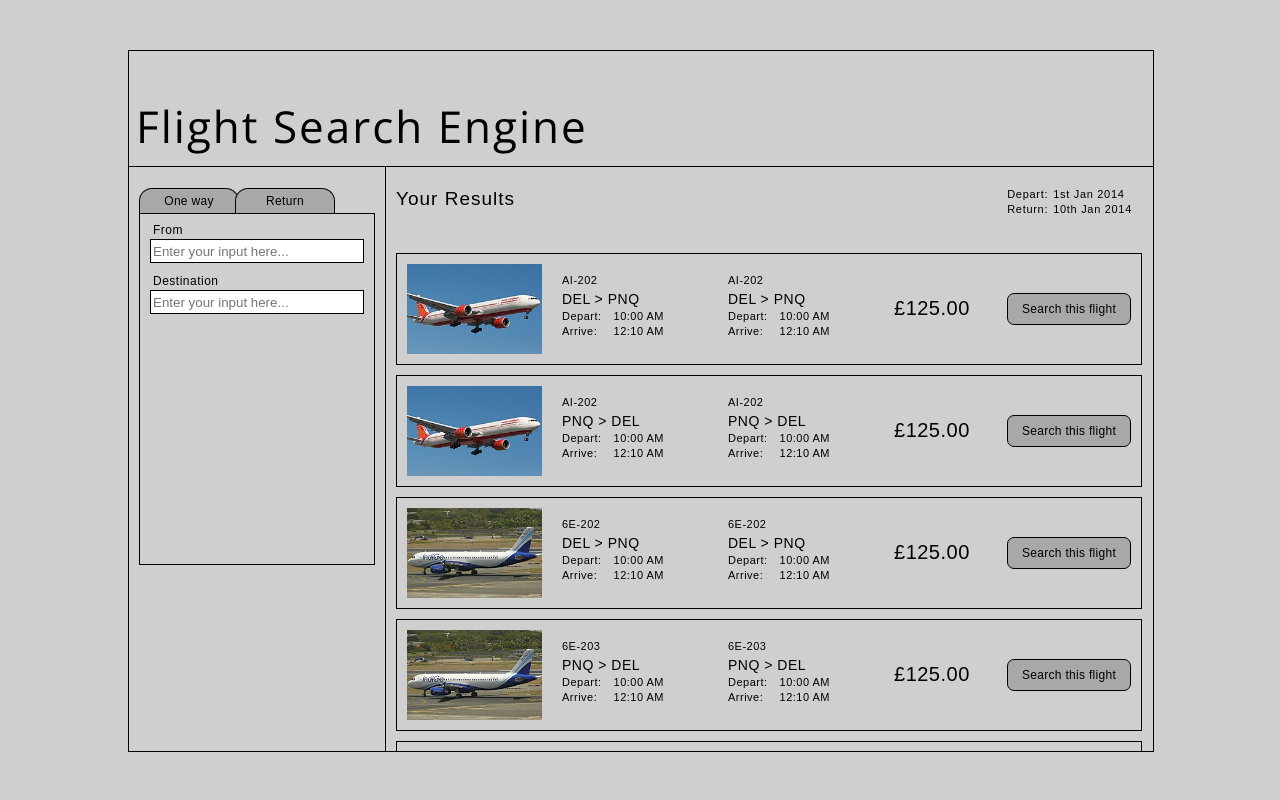
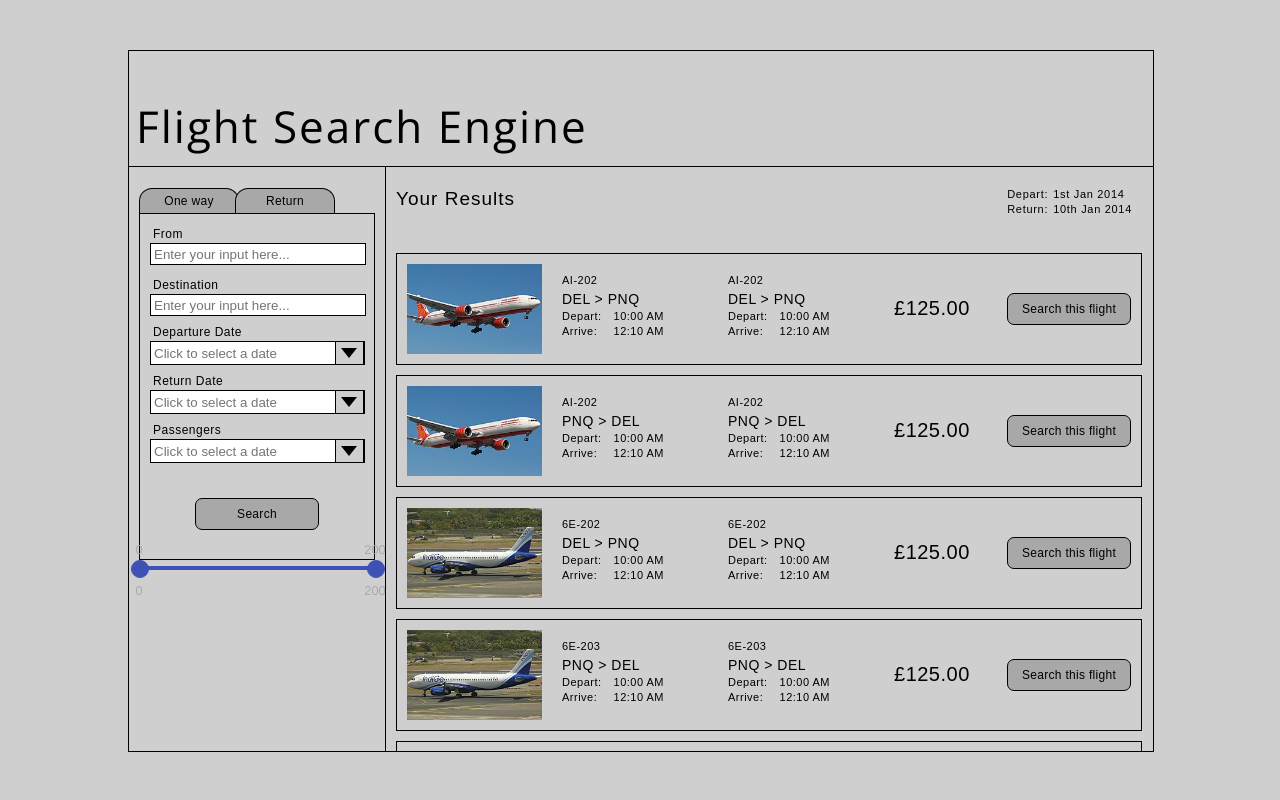
Before and after one commit to velizargenov/flight-search-engine, a React app: page / in a window 1280 px wide. Built offline with nearby package versions, Linux system fonts and the light colour scheme.

Commit message:
Add date picker and price range * Install react-datepicker and add configuration * Install react-input-range * TODO: Style the price range

```diff
--- a/package.json
+++ b/package.json
@@ -10,8 +10,12 @@
   },
   "private": true,
   "dependencies": {
+    "moment": "^2.20.1",
+    "prop-types": "^15.6.0",
     "react": "^16.2.0",
+    "react-datepicker": "^1.0.4",
     "react-dom": "^16.2.0",
+    "react-input-range": "^1.3.0",
     "react-scripts": "1.0.17"
   },
   "devDependencies": {
--- a/src/components/SearchBar/SearchBar.css
+++ b/src/components/SearchBar/SearchBar.css
@@ -7,23 +7,55 @@
 }
 .search-bar form {
   border: 1px solid black;
-  min-height: 350px;
-  overflow: hidden;
+  min-height: 345px;
 }
 .input {
   display: inline-block;
   width: 212px;
-  padding: 9px 10px 2px 10px;
+  padding: 13px 10px 0px 10px;
   /* width: 216px; */
-  font-size: 12px;
-  letter-spacing: 0.5px;
 }
 .input input {
   border: 1px solid black;
   width: 208px;
   height: 20px;
+  padding: 0 3px
 }
 .input--text {
   display: block;
+  font-size: 12px;
+  letter-spacing: 0.5px;
   margin: 0 0 2px 3px;
 }
+.search-bar--date {
+  margin-left: 10px;
+  margin-top: 9px;
+  position: relative;
+}
+.search-bar--arrow {
+  width: 27px;
+  height: 22px;
+  position: absolute;
+  border-left: 1px solid #000000;
+  border-right: 1px solid #000000;
+  right: 10px;
+  z-index: 999;
+  top: 17px;
+  background: rgb(207, 207, 207);
+  cursor: pointer;
+}
+.search-bar--arrow:after {
+  content: '';
+  width: 0;
+  height: 0;
+  border-left: 8px solid transparent;
+  border-right: 8px solid transparent;
+  border-top: 10px solid #000000;
+  position: absolute;
+  top: 6px;
+  left: 5px;
+}
+.search-bar--button-search {
+  margin-left: 55px;
+  margin: 35px 0 0 55px;
+}
--- a/src/components/SearchBar/SearchBar.js
+++ b/src/components/SearchBar/SearchBar.js
@@ -1,5 +1,10 @@
-import React from 'react';
+import React, { Component } from 'react';
+import DatePicker from 'react-datepicker';
+import moment from 'moment';
+import InputRange from 'react-input-range';
 
+import 'react-datepicker/dist/react-datepicker.css';
+import 'react-input-range/lib/css/index.css';
 import './SearchBar.css';
 import Button from '../Button/Button';
 
@@ -11,7 +16,66 @@ const InputField = ({ htmlFor, text, ...otherProps }) => (
   </label>
 );
 
-const SearchBar = () => (
+const InputDate = ({ dateType, text, handleChange }) => (
+  <div className={`search-bar--date ${dateType}`}>
+    <span className="input--text">{text}</span>
+    <span className="search-bar--arrow" />
+    <DatePicker
+      placeholderText="Click to select a date"
+      minDate={moment()}
+      maxDate={moment().add(5, 'days')}
+      todayButton="Today"
+      onChange={() => handleChange()}
+    />
+  </div>
+);
+
+// const SearchBar = () => (
+//   <div className="search-bar">
+//     <div className="search-bar--buttons">
+//       <Button htmlFor="one-way" className="button--search-bar one-way" value="One way" />
+//       <Button htmlFor="return" className="button--search-bar return" value="Return" />
+//     </div>
+//     <form>
+//       <InputField
+//         htmlFor="fromInput"
+//         text="From"
+//         placeholder="Enter your input here..."
+//         type="text"
+//       />
+//       <InputField
+//         htmlFor="fromInput"
+//         text="Destination"
+//         placeholder="Enter your input here..."
+//         type="text"
+//       />
+
+//       <InputDate dateType="departure" text="Departure Date" />
+//       <InputDate dateType="Return Date" text="Return Date" />
+//       <InputDate dateType="Passengers" text="Passengers" />
+
+//       <Button htmlFor="search" className="search-bar--button-search" value="Search" />
+//     </form>
+
+//     <InputRange
+//       maxValue={20}
+//       minValue={0}
+//       value={10}
+//       onChange={value => this.setState({ value })}
+//     />
+//   </div>
+// );
+
+class SearchBar extends Component {
+  constructor (props) {
+    super(props);
+    this.state = {
+      rangeValue: { min: 0, max: 200 },
+    };
+  }
+
+  render () {
+    return (
       <div className="search-bar">
         <div className="search-bar--buttons">
           <Button htmlFor="one-way" className="button--search-bar one-way" value="One way" />
@@ -30,8 +94,24 @@ const SearchBar = () => (
             placeholder="Enter your input here..."
             type="text"
           />
+
+          <InputDate dateType="departure" text="Departure Date" />
+          <InputDate dateType="Return Date" text="Return Date" />
+          <InputDate dateType="Passengers" text="Passengers" />
+
+          <Button htmlFor="search" className="search-bar--button-search" value="Search" />
         </form>
+
+        <InputRange
+          step={10}
+          minValue={0}
+          maxValue={200}
+          value={this.state.rangeValue}
+          onChange={rangeValue => this.setState({ rangeValue })}
+        />
       </div>
     );
+  }
+}
 
 export default SearchBar;
--- a/src/index.css
+++ b/src/index.css
@@ -7,3 +7,15 @@ body {
   font-family: sans-serif;
   background: rgb(207, 207, 207);
 }
+
+/* Overwritten */
+.react-datepicker-wrapper input {
+  cursor: pointer;
+  border: 1px solid black;
+  width: 208px;
+  height: 20px;
+  padding-left: 3px;
+}
+.react-datepicker-popper {
+  z-index: 99999;
+}
```
Also changed, not shown: 1 other file. Lines whose indentation alone changed are shown as unchanged.
